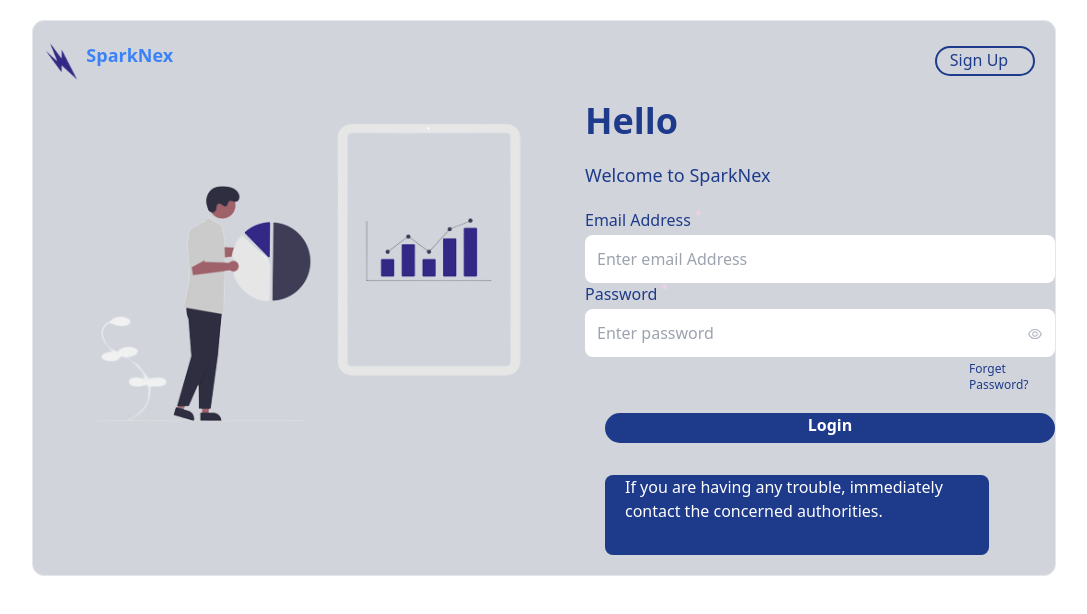
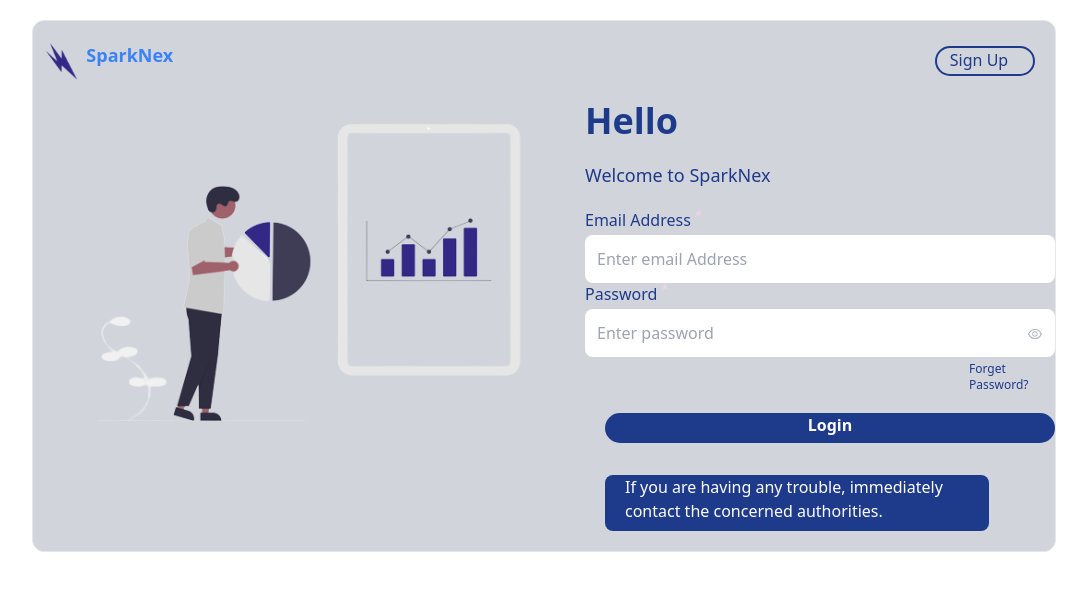
Before and after one commit to pankaj-singhh/R-Sparknex, a React (Create React App) app: page /adminlogin in a window 1280 px wide. Shown: the top 614 px of the page, without its empty margins (96-1183 px from the left). Built offline with nearby package versions, Linux system fonts and the light colour scheme.

Commit message:
Your commit message here

```diff
--- a/src/login-signuppage/AdminLogin.jsx
+++ b/src/login-signuppage/AdminLogin.jsx
@@ -121,7 +121,7 @@ const AdminLogin = () => {
             <div className="w-[200px] lg:w-[450px] h-[30px]  bg-blue-900 rounded-2xl text-center mt-5 ml-5 ">
               <button className="text-white font-bold" onClick={clickNavigateAdminDashboard}>Login</button>
             </div>
-            <div className="bg-blue-900 text-white  w-[60vw] h-[10vh] ml-5 lg:w-[30vw] lg:h-[10vh] rounded-lg mt-8 ">
+            <div className="bg-blue-900 text-white  w-[60vw] pb-2 ml-5 lg:w-[30vw]  rounded-lg mt-8 ">
               <p className="pl-5">
                 If you are having any trouble, immediately contact the concerned
                 authorities.
--- a/src/login-signuppage/AdminSignUp.jsx
+++ b/src/login-signuppage/AdminSignUp.jsx
@@ -82,7 +82,7 @@ const AdminSignUp = () => {
                 Submit
                 </button>
             </div>
-            <div className="bg-blue-900 text-white  w-[60vw] h-[15vh] ml-5 lg:w-[30vw] lg:h-[12vh] rounded-lg mt-8 ">
+            <div className="bg-blue-900 text-white  w-[60vw] pb-2 ml-5 lg:w-[30vw]  rounded-lg mt-8 ">
               <p className="pl-5">
                 Upon successful signup, a generated password will be sent to
                 your email address. Use this password to log in to the admin
```
